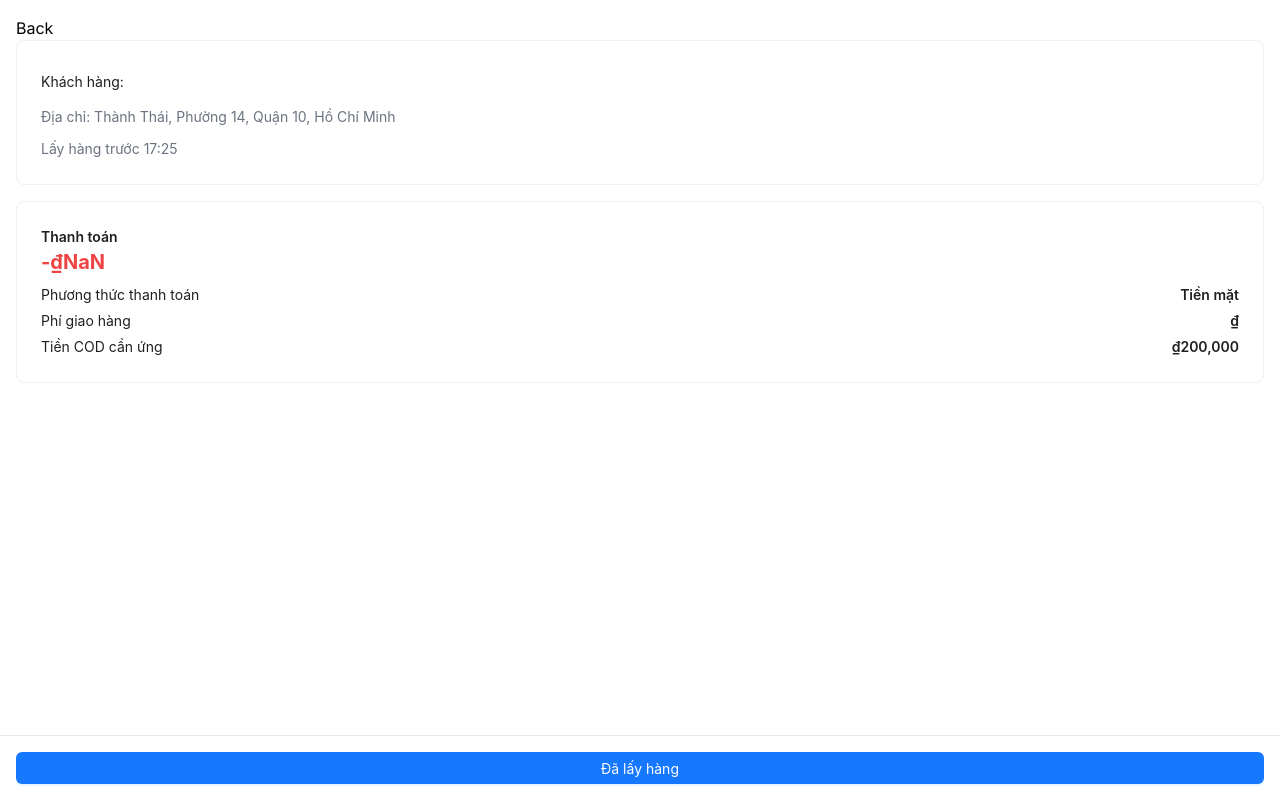
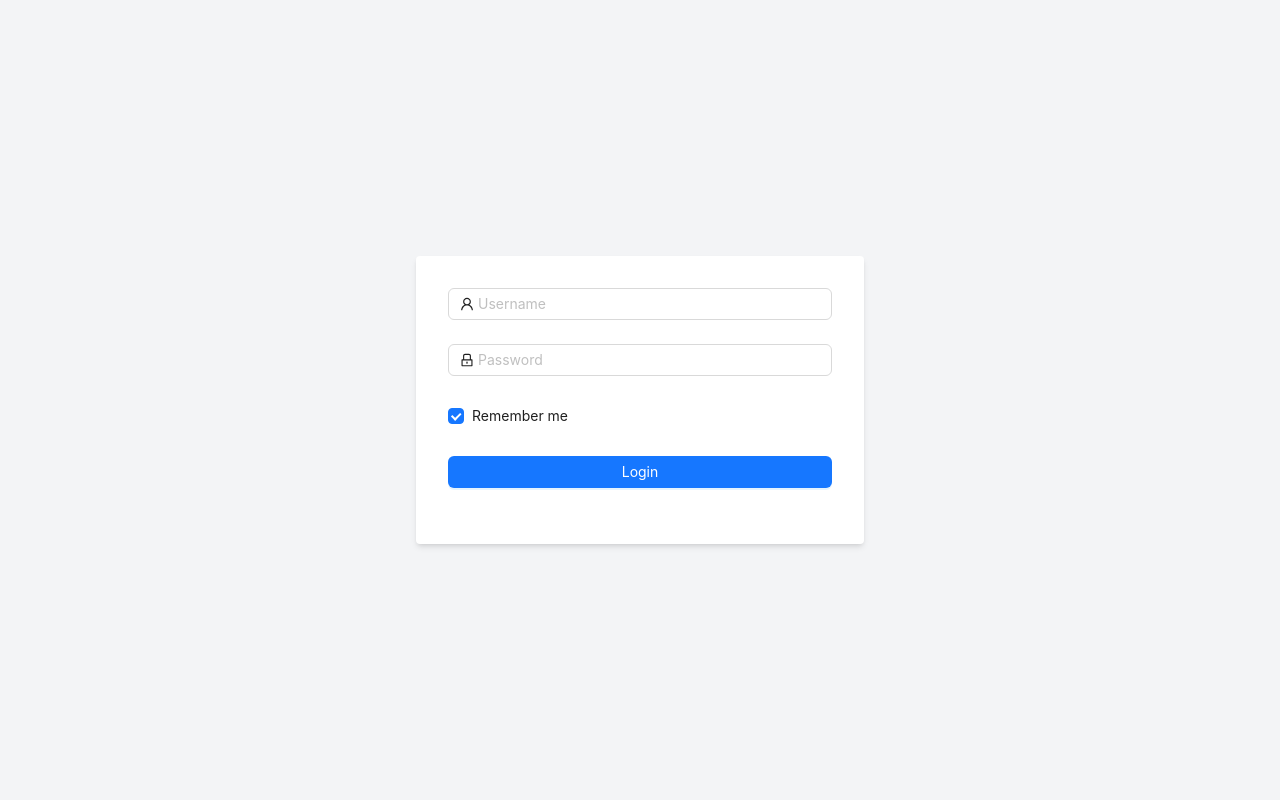
Before and after one commit to tranquanghuy1604/shipper, a Next.js app: page /login in a window 1280 px wide. Built offline with nearby package versions, Linux system fonts and the light colour scheme; no server answers.

Commit message:
update code

```diff
--- a/src/api/apiClient.ts
+++ b/src/api/apiClient.ts
@@ -9,7 +9,7 @@ const apiClient = axios.create({
 });
 
 apiClient.interceptors.request.use((config) => {
-  const token = localStorage.getItem('authToken');
+  const token = localStorage.getItem('authToken-shipper');
   if (token) {
     config.headers.Authorization = `Bearer ${token}`;
   }
--- /dev/null
+++ b/src/api/authApi.ts
@@ -0,0 +1,23 @@
+import { useMutation, useQuery } from 'react-query';
+import apiClient from './apiClient';
+
+const authApi = {
+  login(params: any) {
+    const url = '/user/login-shipper';
+    return apiClient.post(url, params);
+  },
+  getUser() {
+    const url = `/user/getUser`;
+    return apiClient.get(url);
+  },
+};
+
+export const useMutationLogin = () => {
+  return useMutation((params: any) => authApi.login(params));
+};
+
+export const useQueryGetUser = () => {
+  return useQuery(['list-user'], authApi.getUser);
+};
+
+export default authApi;
--- a/src/api/shipperApi.ts
+++ b/src/api/shipperApi.ts
@@ -6,9 +6,9 @@ const orderApi = {
     const url = '/order/list-order-by-status';
     return apiClient.post(url, statusOrder);
   },
-  delivering(orderId: any) {
+  delivering(params: any) {
     const url = `/order/delivering`;
-    return apiClient.post(url, orderId);
+    return apiClient.post(url, params);
   },
   changeDelivery(orderId: any) {
     const url = 'order/change-delivery';
@@ -29,7 +29,7 @@ export const useMutationGetAllOrder = () => {
 };
 
 export const useMutationDelivering = () => {
-  return useMutation((orderId: any) => orderApi.delivering(orderId));
+  return useMutation((params: any) => orderApi.delivering(params));
 };
 
 export const useMutationChangeDelivery = () => {
--- /dev/null
+++ b/src/app/(auth)/layout.tsx
@@ -0,0 +1,43 @@
+'use client';
+import '@/styles/globals.css';
+import { Inter } from 'next/font/google';
+import { usePathname, useRouter } from 'next/navigation';
+import { useEffect } from 'react';
+import { Toaster } from 'react-hot-toast';
+import { QueryClient, QueryClientProvider } from 'react-query';
+const inter = Inter({ subsets: ['latin'] });
+
+const queryClient = new QueryClient({
+  defaultOptions: {
+    queries: {
+      refetchOnWindowFocus: false,
+    },
+  },
+});
+
+export default function RootLayout({
+  children,
+}: Readonly<{
+  children: React.ReactNode;
+}>) {
+  //   const pathName = usePathname();
+  //   const router = useRouter();
+
+  //   useEffect(() => {
+  //     const token = localStorage.getItem('authToken-shipper');
+
+  //     if (!token && pathName !== '/login') {
+  //       router.push('/login');
+  //     } else if (token && pathName === '/login') {
+  //       router.push('/');
+  //     }
+  //   }, [pathName]);
+  return (
+    <html lang='en'>
+      <body className={inter.className}>
+        <Toaster position='top-right' />
+        <QueryClientProvider client={queryClient}>{children}</QueryClientProvider>
+      </body>
+    </html>
+  );
+}
--- /dev/null
+++ b/src/app/(auth)/login/page.tsx
@@ -0,0 +1,10 @@
+import LoginForm from '@/views/LoginForm';
+import React from 'react';
+
+export default function LoginPage() {
+  return (
+    <div>
+      <LoginForm />
+    </div>
+  );
+}
--- a/src/app/layout.tsx
+++ b/src/app/(main)/layout.tsx
@@ -2,8 +2,9 @@
 import type { Metadata } from 'next';
 import { Inter } from 'next/font/google';
 import '@/styles/globals.css';
+import { usePathname, useRouter } from 'next/navigation';
 import { QueryClient, QueryClientProvider } from 'react-query';
-import { useState } from 'react';
+import { useEffect, useState } from 'react';
 import { AxiosError } from 'axios';
 import { Toaster } from 'react-hot-toast';
 const inter = Inter({ subsets: ['latin'] });
@@ -33,6 +34,19 @@ export default function RootLayout({
 
     return client;
   });
+
+  const pathName = usePathname();
+  const router = useRouter();
+
+  useEffect(() => {
+    const token = localStorage.getItem('authToken-shipper');
+
+    if (!token && pathName !== '/login') {
+      router.push('/login');
+    } else if (token && pathName === '/login') {
+      router.push('/');
+    }
+  }, [pathName]);
   return (
     <html lang='en'>
       <body className={inter.className}>
--- a/src/views/HomeView.tsx
+++ b/src/views/HomeView.tsx
@@ -1,4 +1,5 @@
 'use client';
+import { useQueryGetUser } from '@/api/authApi';
 import { useMutationDelivering, useMutationGetAllOrder } from '@/api/shipperApi';
 import { Button } from 'antd';
 import Link from 'next/link';
@@ -7,6 +8,7 @@ import React, { useEffect, useState } from 'react';
 import toast from 'react-hot-toast';
 
 export default function HomeView() {
+  const { data: listUser } = useQueryGetUser();
   const { mutate: listOrder } = useMutationGetAllOrder();
   const [listDataOrder, setListDataOrder] = useState<any>([]);
   const { mutate: delivering } = useMutationDelivering();
@@ -24,7 +26,7 @@ export default function HomeView() {
 
   const handleConfirmOrder = (orderId: any) => {
     delivering(
-      { _id: orderId },
+      { _id: orderId, shipper_id: listUser?._id },
       {
         onSuccess: (data: any) => {
           toast.success('Nhận hàng thành công');
--- /dev/null
+++ b/src/views/LoginForm.tsx
@@ -0,0 +1,56 @@
+'use client';
+import React, { useEffect } from 'react';
+import { LockOutlined, UserOutlined } from '@ant-design/icons';
+import { Button, Checkbox, Form, Input, Spin } from 'antd';
+import { useRouter } from 'next/navigation';
+import toast from 'react-hot-toast';
+import { useMutationLogin } from '@/api/authApi';
+interface ValueLogin {
+  email: string;
+  password: string;
+}
+export default function LoginForm() {
+  const router = useRouter();
+  const { mutate: login } = useMutationLogin();
+
+  const onFinish = (values: ValueLogin) => {
+    login(
+      { email: values.email, password: values.password },
+      {
+        onSuccess: (data: any) => {
+          toast.success('Đăng nhập thành công');
+          localStorage.setItem('authToken-shipper', data?.token);
+          router.push('/');
+        },
+      },
+    );
+
+    console.log(values);
+  };
+
+  return (
+    <div className='flex items-center justify-center min-h-screen bg-gray-100'>
+      <div className='bg-white p-8 rounded shadow-md w-full max-w-md'>
+        <Form name='normal_login' className='login-form' initialValues={{ remember: true }} onFinish={onFinish}>
+          <Form.Item name='email' rules={[{ required: true, message: 'Please input your Email!' }]}>
+            <Input prefix={<UserOutlined className='site-form-item-icon' />} placeholder='Username' />
+          </Form.Item>
+          <Form.Item name='password' rules={[{ required: true, message: 'Please input your Password!' }]}>
+            <Input prefix={<LockOutlined className='site-form-item-icon' />} type='password' placeholder='Password' />
+          </Form.Item>
+          <Form.Item>
+            <Form.Item name='remember' valuePropName='checked' noStyle>
+              <Checkbox>Remember me</Checkbox>
+            </Form.Item>
+          </Form.Item>
+
+          <Form.Item>
+            <Button type='primary' htmlType='submit' className='login-form-button w-full'>
+              Login
+            </Button>
+          </Form.Item>
+        </Form>
+      </div>
+    </div>
+  );
+}
```
